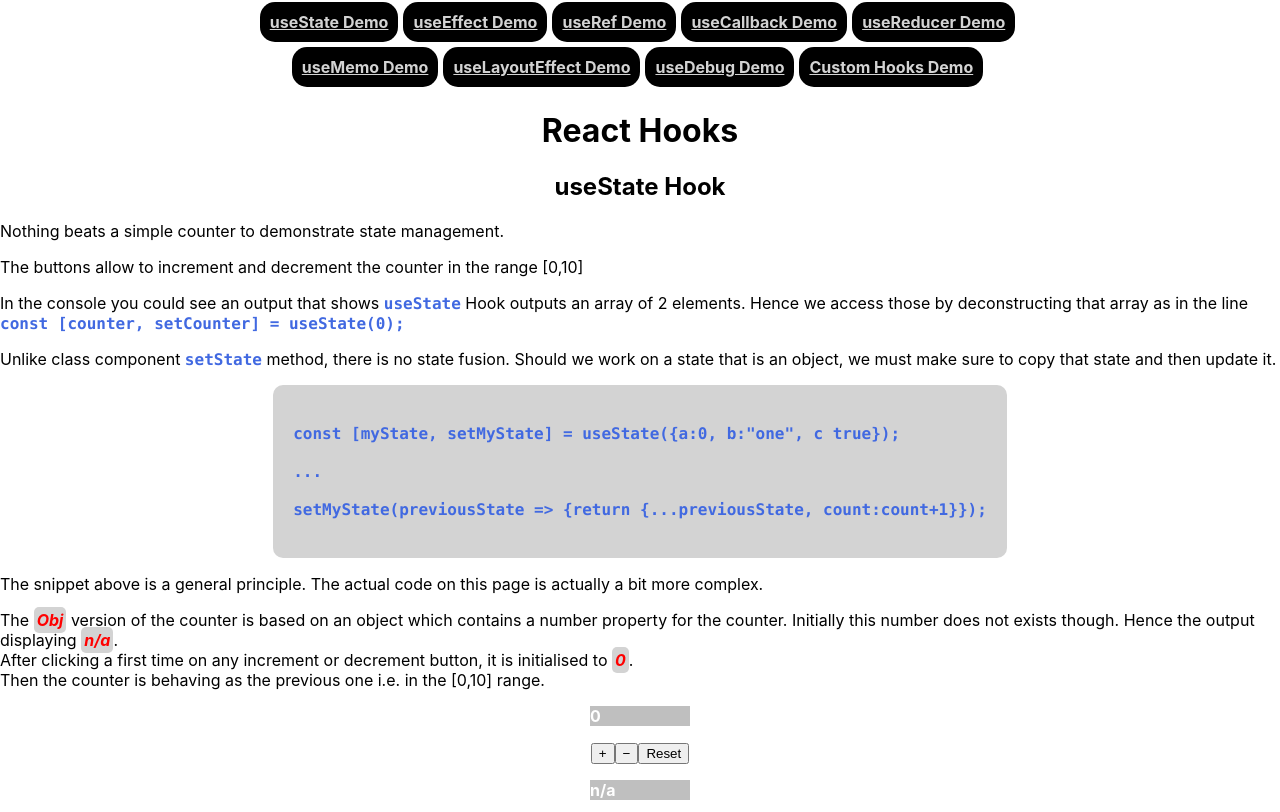
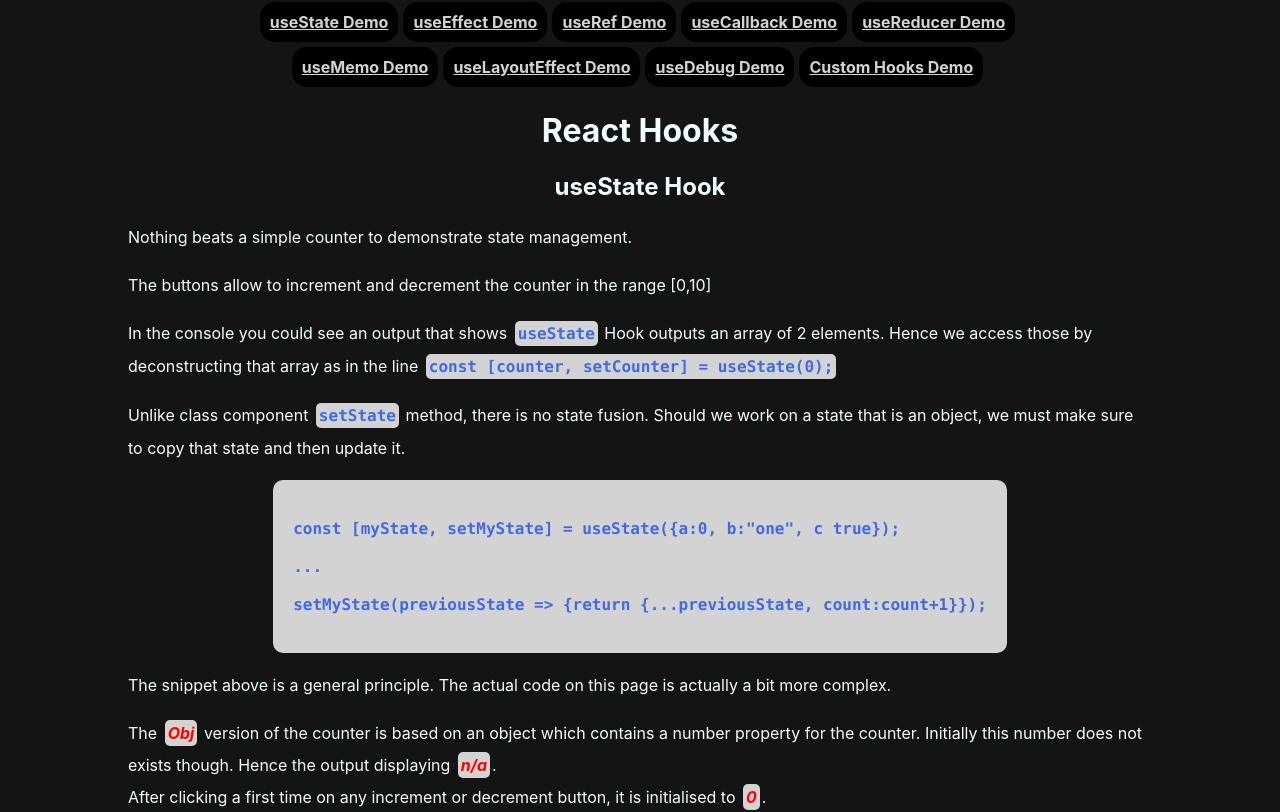
Before and after one commit to UchiTesting/UT-React-Hooks, a React (Create React App) app: page / in a window 1280 px wide. Shown: the top 812 px of the page. Built offline with nearby package versions, Linux system fonts and the light colour scheme.

Commit message:
Updated CSS

```diff
--- a/src/App.css
+++ b/src/App.css
@@ -37,6 +37,8 @@
   }
 }
 
+/* My Additions */
+
 nav > a {
   margin-right:5px;
   background-color: black;
@@ -67,11 +69,6 @@ nav > a:active{
   font-weight: bold;
 }
 
-code {
-  color: royalblue;
-  font-weight: bold;
-}
-
 pre{
   display: inline-block;
   text-align: start;
@@ -82,16 +79,35 @@ pre{
 }
 pre > code {
   white-space: pre;
+  background-color: transparent;
+}
+
+code {
+  color: royalblue;
 }
 
 em {
   color:red;
+}
+
+code, em {
+  white-space: nowrap;
   background-color: lightgray;
   padding: 3px;
+  margin-left: 3px;
+  margin-right: 2px;
   border-radius: 5px;
   font-weight: bold;
 }
 
 p {
   text-align: start;
+  line-height: 2em;
 }
+
+body {
+  width: 80%;
+  margin-left: 10%;
+  background-color: rgb(20,20,20);
+  color: azure;
+}
```
